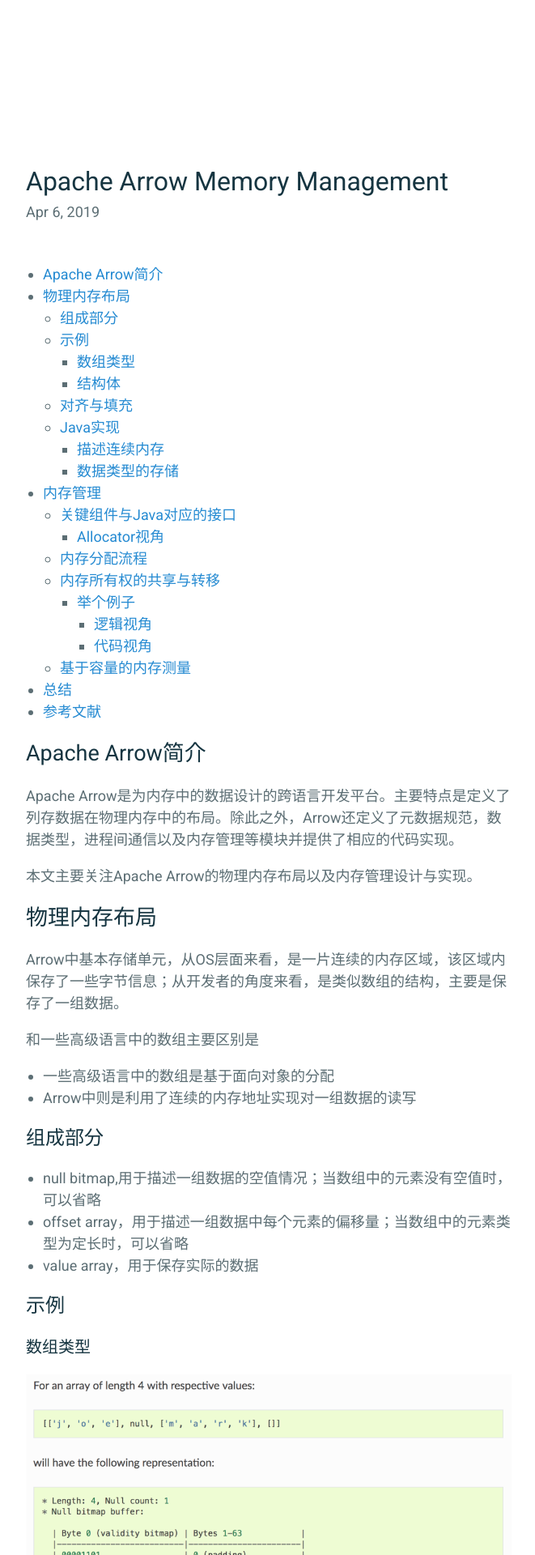
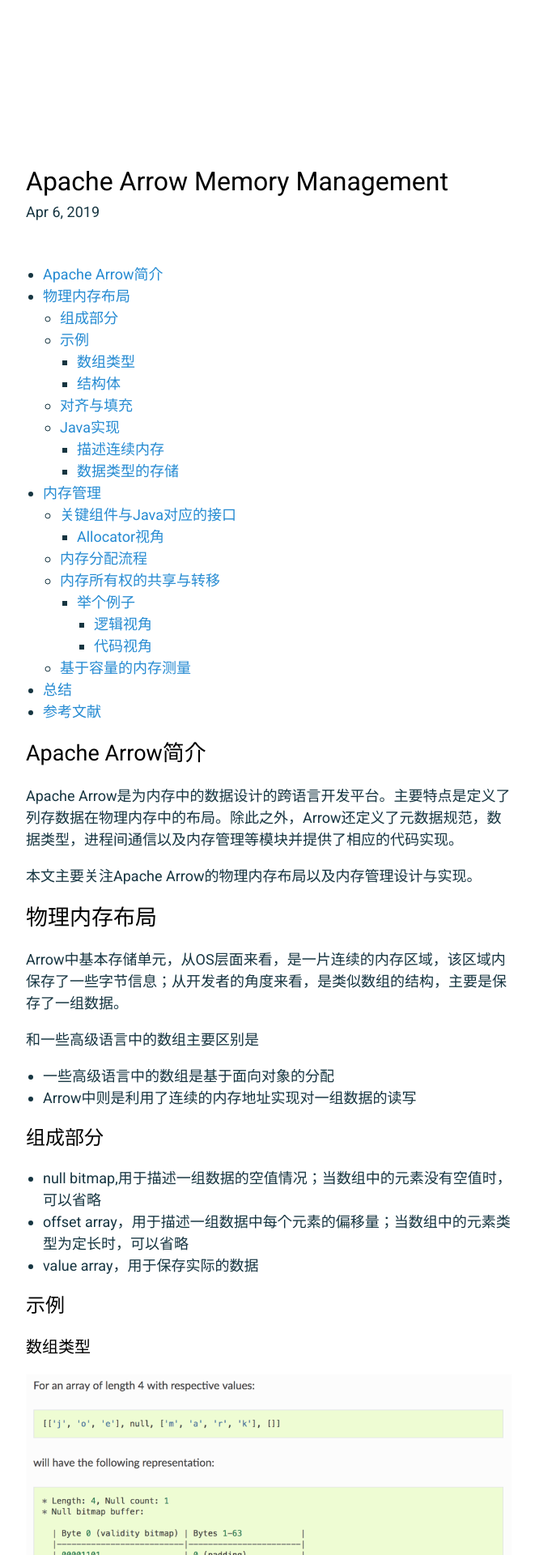
Before and after one commit to wangbo/wangbo.github.io, a Jekyll site: the page built from _posts/2019-04-06-apache-arrow-memory-management.markdown, in a window 1280 px wide. Shown: the top 1920 px of the page at 81% size, without its empty margins (308-969 px from the left). Built offline with Jekyll 4.4.1, drawn with Linux system fonts in a browser that asks for light colours.

Commit message:
change color

```diff
--- a/_sass/helpers/_variables.scss
+++ b/_sass/helpers/_variables.scss
@@ -4,8 +4,10 @@
 
 // Colors via http://ethanschoonover.com/solarized
 $c-base__03: #0D2B35;
-$c-base__02: #163541;
-$c-base__01: #5C6E74;
+//$c-base__02: #163541;
+$c-base__02: #000000;
+//$c-base__01: #5C6E74;
+$c-base__01: #163541;
 $c-base__00: #697B82;
 $c-base__0: #869395;
 $c-base__1: #96A0A0;
@@ -13,9 +15,10 @@ $c-base__2: #EDE7D6;
 $c-base__3: #FCF5E4;
 $c-base__4: #000000;
 
-$c-accent__blue: #0067FB;
+//$c-accent__blue: #0067FB;
 $c-accent__green: #8BE367;
 $c-accent__blue2: #268bd2;
+$c-accent__blue: #268bd2;
 
 // Breakpoints
 $bp__sm: 45rem; // 450px
```
